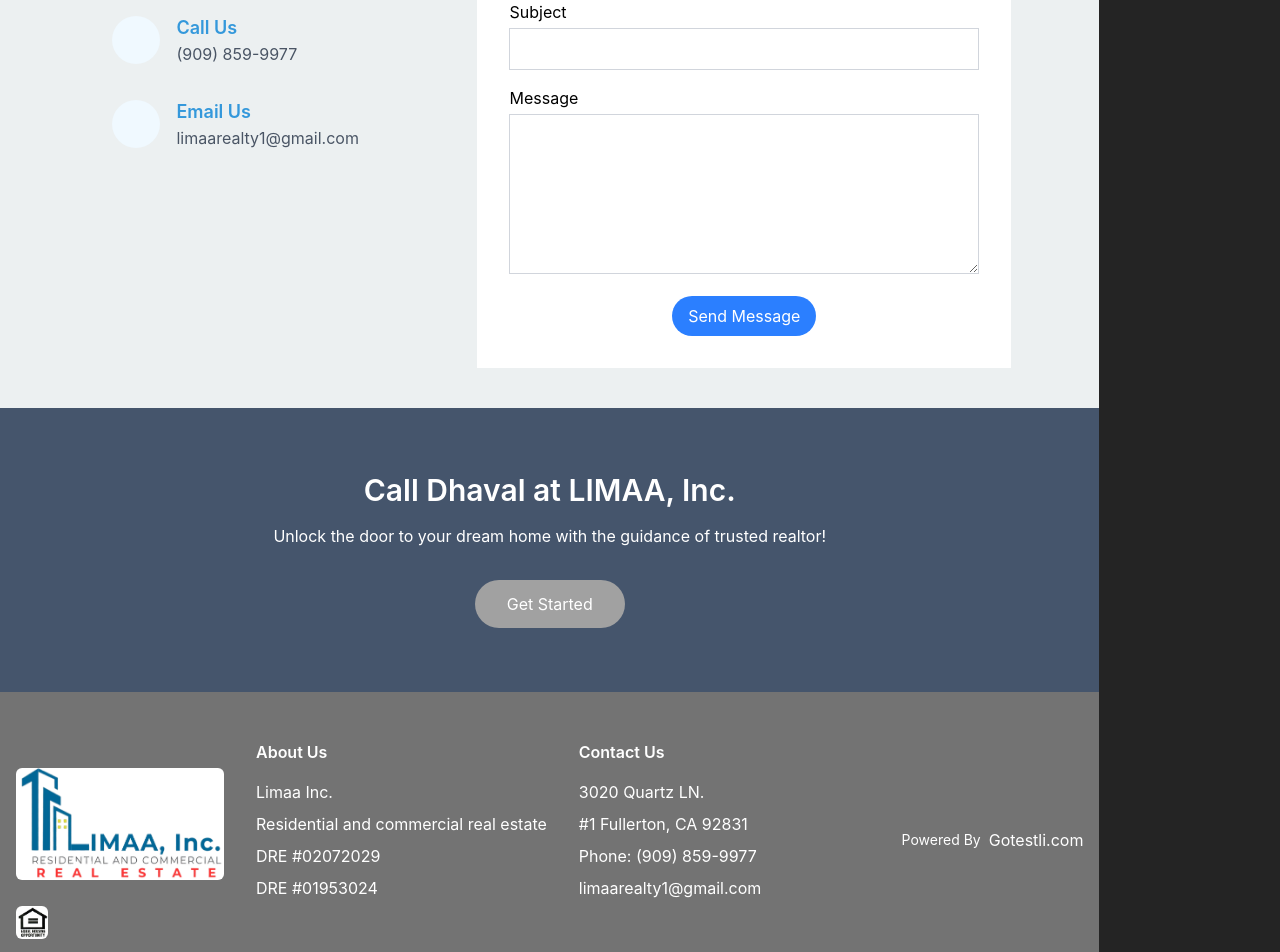
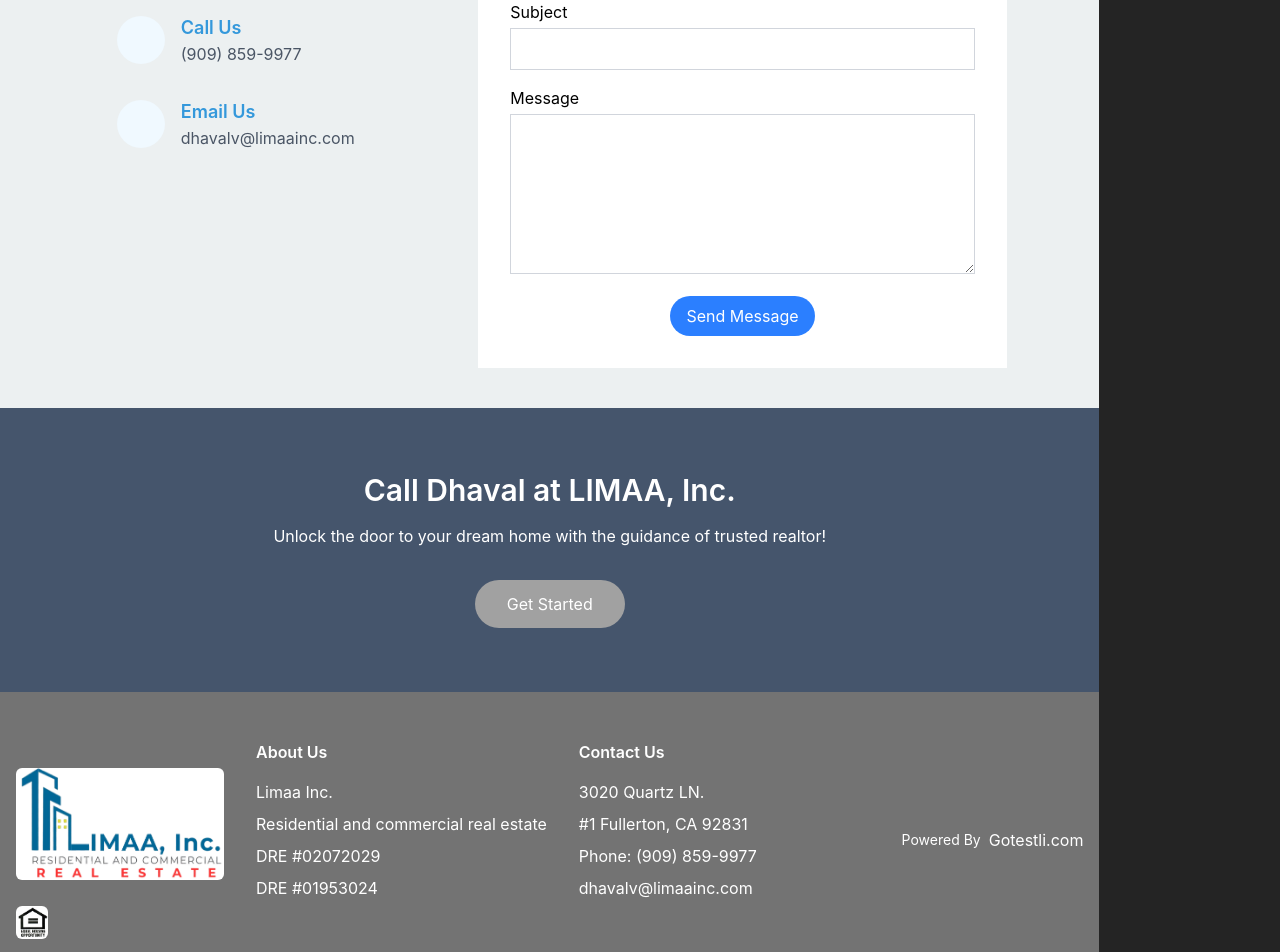
Before and after one commit to alpeshrpatel/limaarealty, a React (Vite) app: page /napkin-analysis in a window 1280 px wide. Shown: the part 1500-2452 px from the top of the page. Built offline with nearby package versions, Linux system fonts and the light colour scheme.

Commit message:
[email changed to business email]

```diff
--- a/src/components/Contact.jsx
+++ b/src/components/Contact.jsx
@@ -3,7 +3,7 @@ import { toast } from "react-toastify";
 
 const APP_ID = 2;
 const API_TOKEN = '2f1e3d4c-5b6a-7c8d-9e0f-1a2b3c4d5e6f';
-const ADMIN_EMAIL = 'limaarealty1@gmail.com'; //limaarealty1@gmail.com
+const ADMIN_EMAIL = 'dhavalv@limaainc.com'; //dhavalv@limaainc.com
 
 const Contact = () => {
     const [email, setEmail] = useState('');
@@ -262,7 +262,7 @@ https://limaarealty.com
                             </div>
                             <div>
                                 <h3 className="text-lg font-semibold text-[#3498DB]">Email Us</h3>
-                                <p className="text-gray-600">limaarealty1@gmail.com</p>
+                                <p className="text-gray-600">dhavalv@limaainc.com</p>
                             </div>
                         </div>
 
--- a/src/components/MortgageFooter.jsx
+++ b/src/components/MortgageFooter.jsx
@@ -50,8 +50,8 @@ const MortgageFooter = () => {
             <p className="mb-2">3020 Quartz LN.</p>
             <p className="mb-2">#1 Fullerton, CA 92831</p>
             <p className="mb-2">Phone: (909) 859-9977</p>
-            <a href="mailto:limaarealty1@gmail.com" className="hover:underline">
-              limaarealty1@gmail.com
+            <a href="mailto:dhavalv@limaainc.com" className="hover:underline">
+              dhavalv@limaainc.com
             </a>
           </div>
 
```
